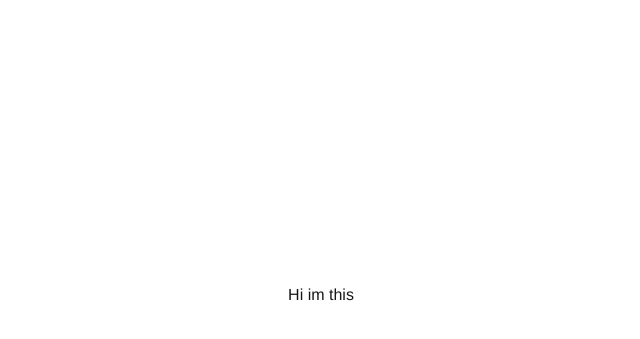
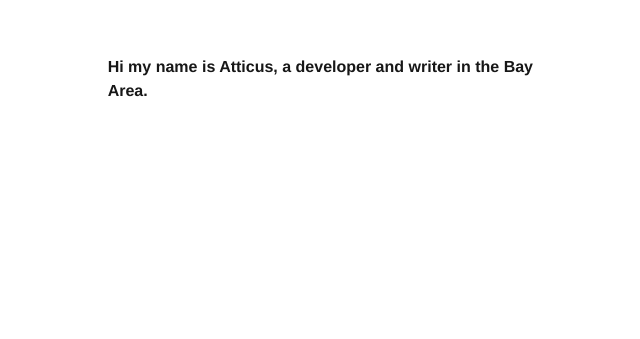
Before and after one commit to Atticus-Wong/portfolio, a Next.js app: page / in a window 1280 px wide. Shown: the part 105-444 px from the top of the page, without its empty margins (319-959 px from the left). Built offline with nearby package versions, Linux system fonts and the light colour scheme.

Commit message:
Make main page text bold

```diff
--- a/src/app/page.tsx
+++ b/src/app/page.tsx
@@ -1,8 +1,8 @@
 export default function Home() {
   return (
-    <div className="flex min-h-screen items-center justify-center">
-      <div className="w-1/3 text-center">
-        Hi im this
+    <div className="flex min-h-screen pt-40 justify-center">
+      <div className="w-1/3 font-bold">
+        Hi my name is Atticus, a developer and writer in the Bay Area.
       </div>
     </div>
   );
```
